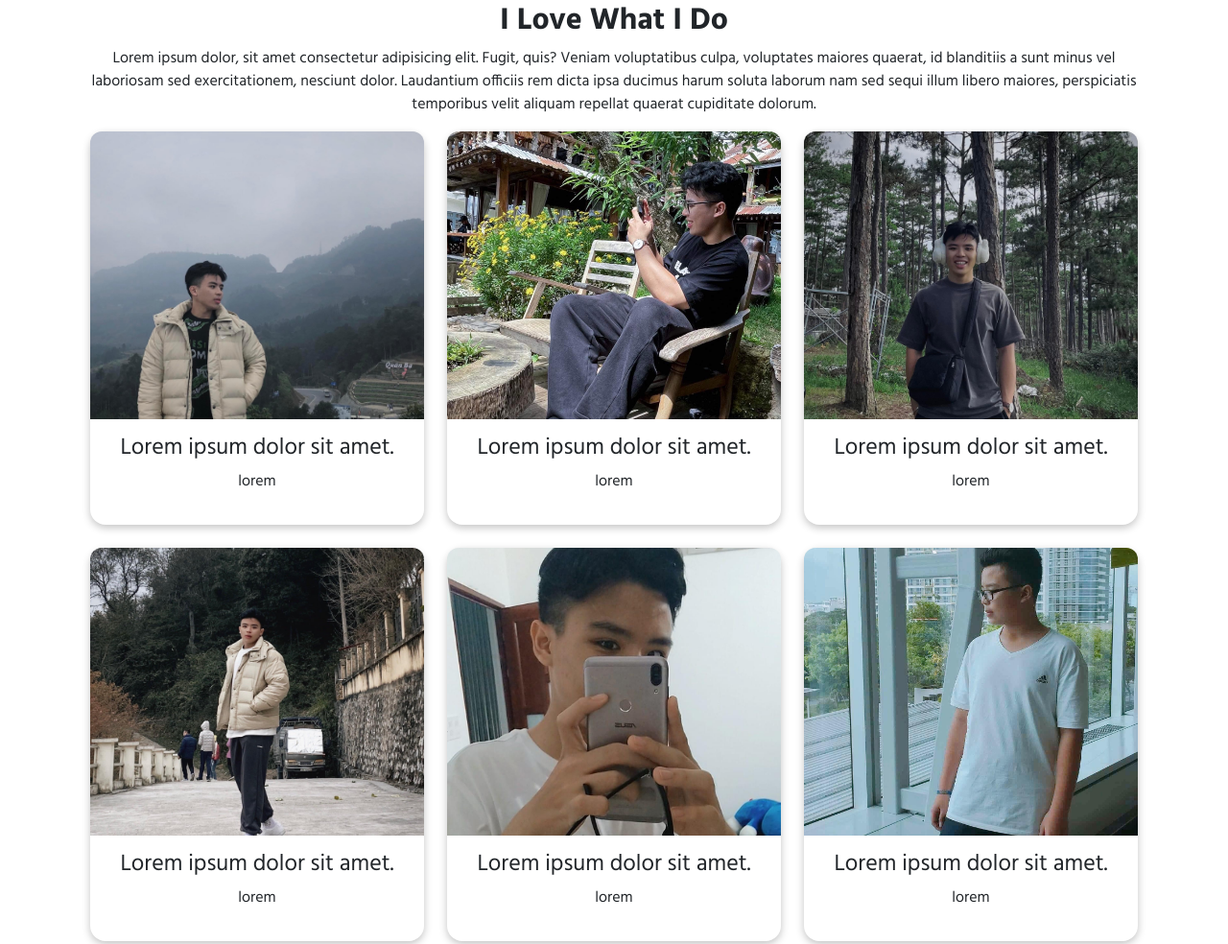
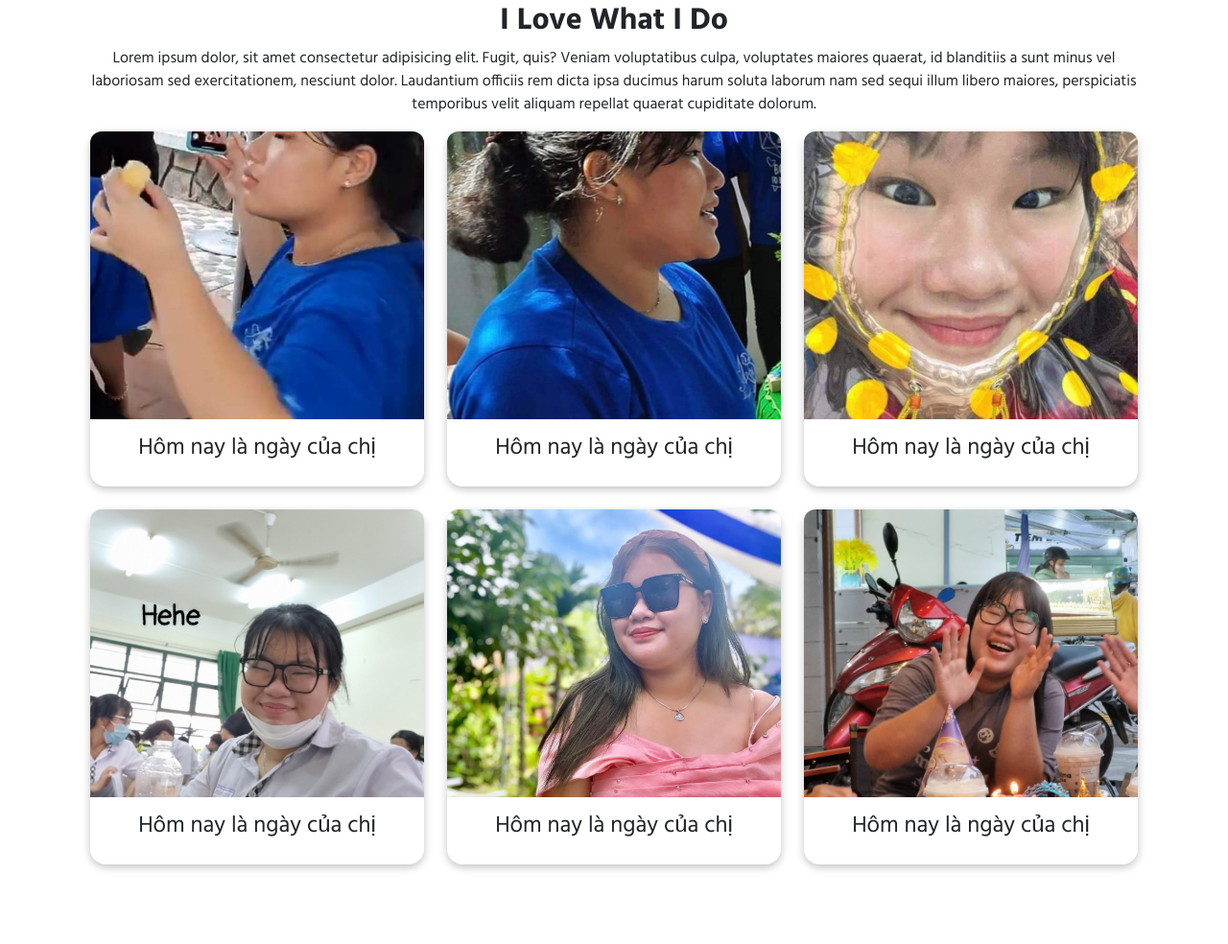
Before and after one commit to NHA-04/DEMO, a plain HTML site: page index.html in a window 1280 px wide. Shown: the part 845-1829 px from the top of the page at 96% size. Drawn offline with nearby package versions, Linux system fonts and the light colour scheme.

Commit message:
first commit

```diff
--- a/index.html
+++ b/index.html
@@ -2,7 +2,7 @@
 <html lang="en">
 
 <head>
-  <title>Title</title>
+  <title>Ngô Thị Anh Thư</title>
   <!-- Required meta tags -->
   <meta charset="utf-8">
   <meta name="viewport" content="width=device-width, initial-scale=1, shrink-to-fit=no">
@@ -36,7 +36,7 @@
           <!-- logo -->
           <a class="navbar-brand" href="">
             <i class="fa-solid fa-dice-d20 text-success fs-3"></i>
-            <span class="text-white">LONG NÈ </span>
+            <span class="text-white">Thư nè </span>
           </a>
            <button class="navbar-toggler bg-success" type="button" data-bs-toggle="collapse" data-bs-target="#navbarNav" aria-controls="navbarNav" aria-expanded="false" aria-label="Toggle navigation">
             <span class="navbar-toggler-icon"></span>
@@ -72,25 +72,25 @@
   </div>
   <div class="carousel-inner">
     <div class="carousel-item active">
-      <img src="./image/long1.jpg" class="d-block w-100" alt="...">
+      <img src="./image/thư3.jpg" class="d-block w-100" alt="...">
       <div class="carousel_text">
-        <img src="./image/long2.jpg" alt="">
+        <img src="./image/thư1.jpg" alt="">
         <h2>Our goals. Our mission.</h2>
         <p>How we help other companies to grow.</p>
       </div>
     </div>
     <div class="carousel-item">
-      <img src="./image/long3.jpg" class="d-block w-100" alt="...">
+      <img src="./image/thư4.jpg" class="d-block w-100" alt="...">
       <div class="carousel_text">
-        <img src="./image/long4.jpg" alt="">
+        <img src="./image/thư2.jpg" alt="">
         <h2>Our goals. Our mission.</h2>
         <p>How we help other companies to grow.</p>
       </div>
     </div>
     <div class="carousel-item">
-      <img src="./image/long5.jpg" class="d-block w-100" alt="...">
+      <img src="./image/thư5.jpg" class="d-block w-100" alt="...">
       <div class="carousel_text">
-        <img src="./image/long6.jpg" alt="">
+        <img src="./image/thư6.jpg" alt="">
         <h2>Our goals. Our mission.</h2>
         <p>How we help other companies to grow.</p>
       </div>
@@ -116,11 +116,10 @@
               <div class="col-12 col-sm-6 col-lg-4 ">
                 <!-- item  -->
                 <div class="project_item rounded-4 animate__animated animate__zoomIn">
-                  <img class="w-100" src="./image/long1.jpg" alt="">
+                  <img class="w-100" src="./image/thư1.jpg" alt="">
                   <!-- text  -->
                   <div class="project_text py-3 px-4 text-center">
-                    <h4>Lorem ipsum dolor sit amet.</h4>
-                    <p>lorem</p>
+                    <h4>Hôm nay là ngày của chị</h4>
                   </div>
                 </div>
               </div>
@@ -128,11 +127,10 @@
               <div class="col-12 col-sm-6 col-lg-4">
                 <!-- item  -->
                 <div class="project_item rounded-4 animate__animated animate__zoomIn">
-                  <img class="w-100" src="./image/long2.jpg" alt="">
+                  <img class="w-100" src="./image/thư2.jpg" alt="">
                   <!-- text  -->
                   <div class="project_text py-3 px-4 text-center">
-                    <h4>Lorem ipsum dolor sit amet.</h4>
-                    <p>lorem</p>
+                    <h4>Hôm nay là ngày của chị</h4>
                   </div>
                 </div>
               </div>
@@ -140,11 +138,10 @@
               <div class="col-12 col-sm-6 col-lg-4">
                 <!-- item  -->
                 <div class="project_item rounded-4 animate__animated animate__zoomIn">
-                  <img class="w-100" src="./image/long3.jpg" alt="">
+                  <img class="w-100" src="./image/thư3.jpg" alt="">
                   <!-- text  -->
                   <div class="project_text py-3 px-4 text-center">
-                    <h4>Lorem ipsum dolor sit amet.</h4>
-                    <p>lorem</p>
+                    <h4>Hôm nay là ngày của chị</h4>
                   </div>
                 </div>
               </div>
@@ -152,11 +149,10 @@
                <div class="col-12 col-sm-6 col-lg-4">
                 <!-- item  -->
                 <div class="project_item rounded-4 animate__animated animate__zoomIn wow">
-                  <img class="w-100" src="./image/long4.jpg" alt="">
+                  <img class="w-100" src="./image/thư4.jpg" alt="">
                   <!-- text  -->
                   <div class="project_text py-3 px-4 text-center">
-                    <h4>Lorem ipsum dolor sit amet.</h4>
-                    <p>lorem</p>
+                    <h4>Hôm nay là ngày của chị</h4>
                   </div>
                 </div>
               </div>
@@ -164,11 +160,10 @@
                <div class="col-12 col-sm-6 col-lg-4">
                 <!-- item  -->
                 <div class="project_item rounded-4 animate__animated animate__zoomIn">
-                  <img class="w-100" src="./image/long5.jpg" alt="">
+                  <img class="w-100" src="./image/thư5.jpg" alt="">
                   <!-- text  -->
                   <div class="project_text py-3 px-4 text-center">
-                    <h4>Lorem ipsum dolor sit amet.</h4>
-                    <p>lorem</p>
+                    <h4>Hôm nay là ngày của chị</h4>
                   </div>
                 </div>
               </div>
@@ -176,11 +171,10 @@
                <div class="col-12 col-sm-6 col-lg-4">
                 <!-- item  -->
                 <div class="project_item rounded-4 animate__animated animate__zoomIn">
-                  <img class="w-100" src="./image/long6.jpg" alt="">
+                  <img class="w-100" src="./image/thư6.jpg" alt="">
                   <!-- text  -->
                   <div class="project_text py-3 px-4 text-center">
-                    <h4>Lorem ipsum dolor sit amet.</h4>
-                    <p>lorem</p>
+                    <h4>Hôm nay là ngày của chị</h4>
                   </div>
                 </div>
               </div>
@@ -219,7 +213,7 @@
   <!-- footer -->
   <footer>
     <div class="footer_content">
-        <p>Dương Đình Chí Long</p>
+        <p>Anh Thư Puồi Puồi</p>
         <div>
             <a href="#"><i class="fab fa-facebook-f"></i></a>
             <a href="#"><i class="fab fa-linkedin-in"></i></a>
```
Also changed, not shown: image/long1.jpg (deleted), image/long2.jpg (deleted), image/long3.jpg (deleted), image/long4.jpg (deleted), image/long5.jpg (deleted), image/long6.jpg (deleted), image/thư1.jpg (added), image/thư2.jpg (added), image/thư3.jpg (added), image/thư4.jpg (added), image/thư5.jpg (added), image/thư6.jpg (added).
